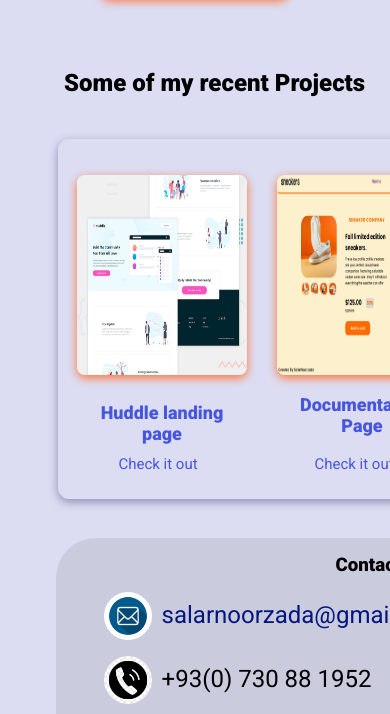
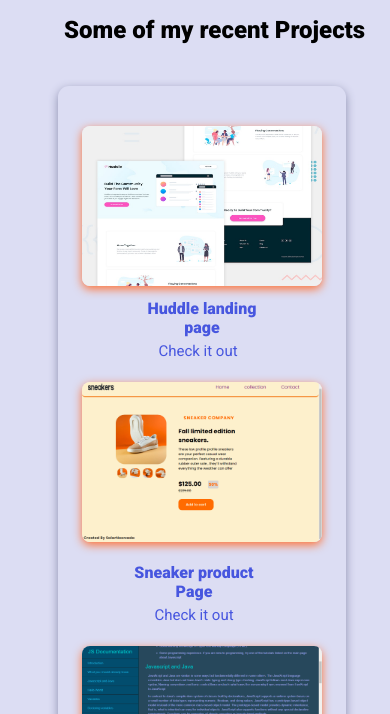
Before and after one commit to salarnoorzada/salarnoorzada.github.io, a plain HTML site: page index.html in a window 390 px wide. Shown: the part 1642-2356 px from the top of the page. Drawn offline with nearby package versions, Linux system fonts and the light colour scheme; files whose address does not match are found by name.

Commit message:
project-finished

```diff
--- a/assets/css/styles.css
+++ b/assets/css/styles.css
@@ -464,5 +464,81 @@ footer {
     margin-top: 8rem;
     margin-left: -5rem;
   }
+}
+@media screen and (max-width: 420px) {
+  .hero img {
+    height: 20.5rem;
+    width: 23rem;
+  }
+ /* * needs Changes */
+  .bio {
+    width: 18.3rem;
+  }
 
+  .project-container {
+    width: 20.875rem;
+  }
+  .project-container {
+    position: relative;
+    flex-direction: column;
+    width: 18rem;
+    height: 50rem;
+  }
+  .project-pic {
+    position: absolute;
+    align-items: center;
+    max-width: 15rem;
+    max-height: 10rem;
+    margin-left: 48rem;
+    margin-top: -25rem;
+  }
+  #picTwo {
+    position: absolute;
+    margin-top: 7rem;
+  }
+  #picThree {
+    margin-left: 23rem;
+    margin-top: 40rem;
+  }
+  .project-title {
+    text-align: center;
+    font-size: 16px;
+  }
+  #titleOne {
+    margin-top: -20rem;
+    margin-left: 27rem;
+  }
+  #titleTwo {
+    margin-top: 13rem;
+    margin-left: 1rem;
+  }
+  #titleThree {
+    margin-top: 45rem;
+  }
+  #linkOne {
+    margin-top:-16rem;
+    margin-left: 49rem;
+  }
+  #linkTwo {
+    margin-left: 14rem;
+    margin-top: 17rem;
+  }
+  #linkThree {
+    margin-left: 15rem;
+    margin-top: 48rem;
+  }
+  footer {
+    margin-top: 29rem;
+    height: 17rem;
+    flex-direction: column;
+    width: 410px;
+    margin-left: 0rem;
+  }
+  .pics {
+    padding: 1rem;
+  }
+
+  .contact h3 {
+    margin-left: -4rem;
+  }
 }
```
